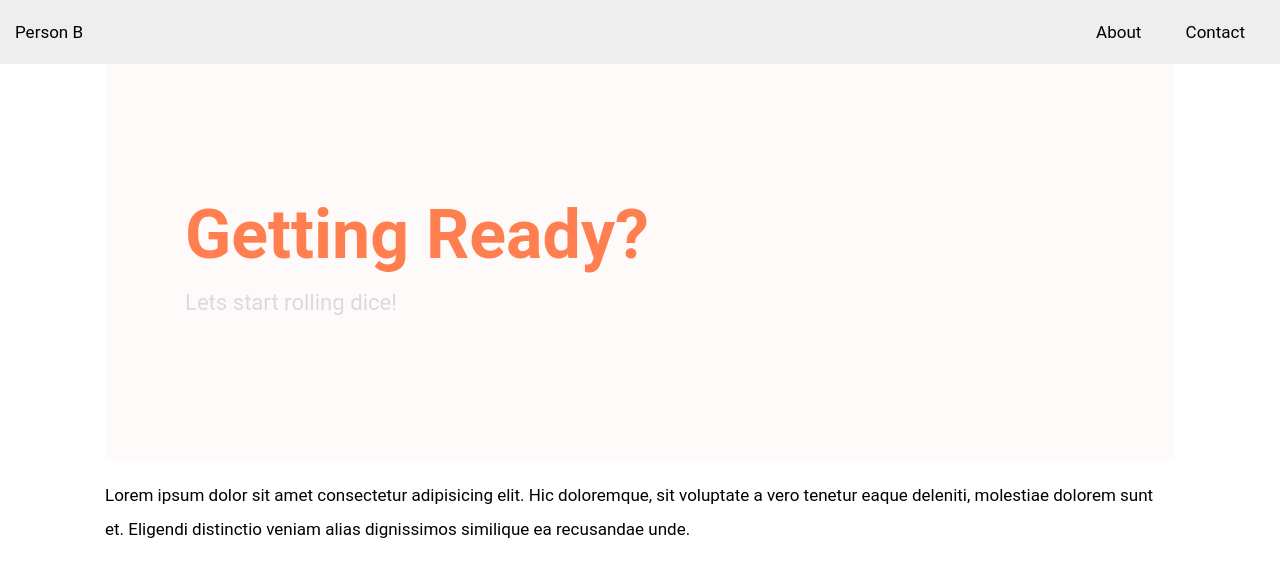
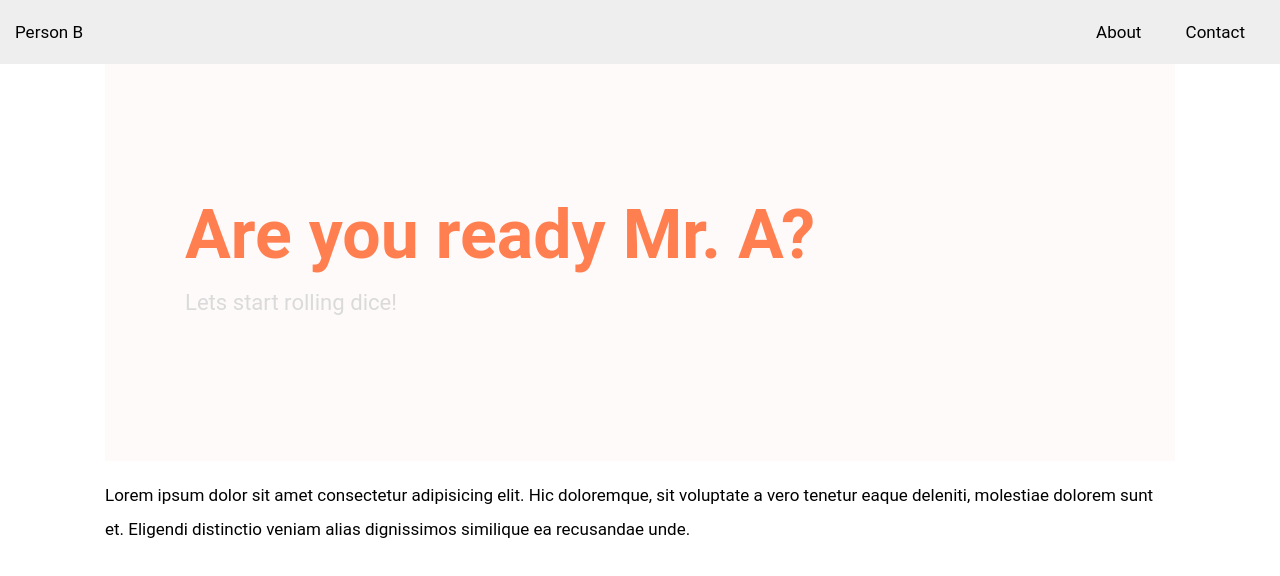
Before and after one commit to ThomasAOnline/portfolio, a plain HTML site: page index.html in a window 1280 px wide. Drawn offline with Linux system fonts and the light colour scheme.

Commit message:
changed h1

```diff
--- a/index.html
+++ b/index.html
@@ -22,7 +22,7 @@
     <div class="wrapper">
         <div class="container">
             <div class="atf">
-                <h1 class="atf--title">Getting Ready?</h1>
+                <h1 class="atf--title">Are you ready Mr. A?</h1>
                 <p class="atf--description">Lets start rolling dice!</p>
             </div>
         </div>
```
